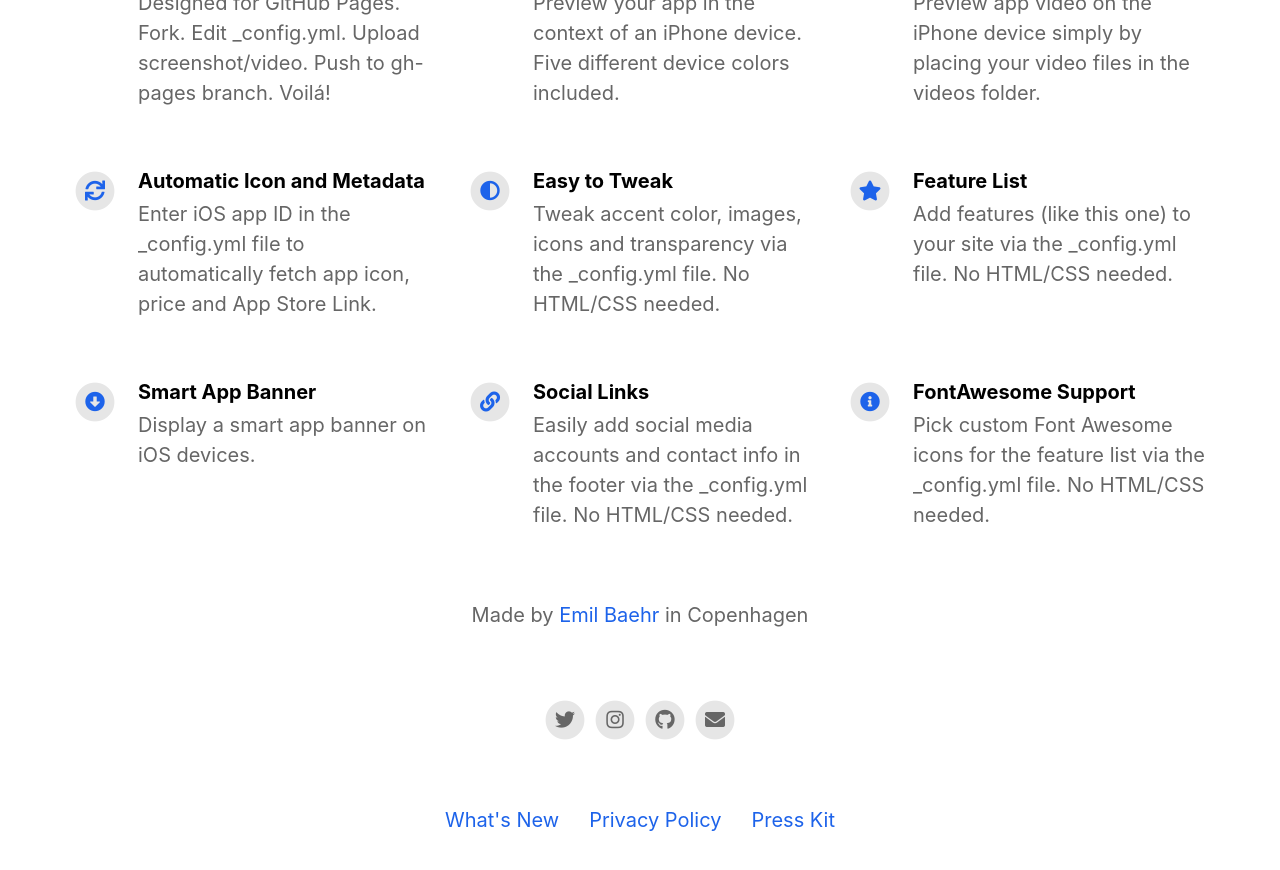
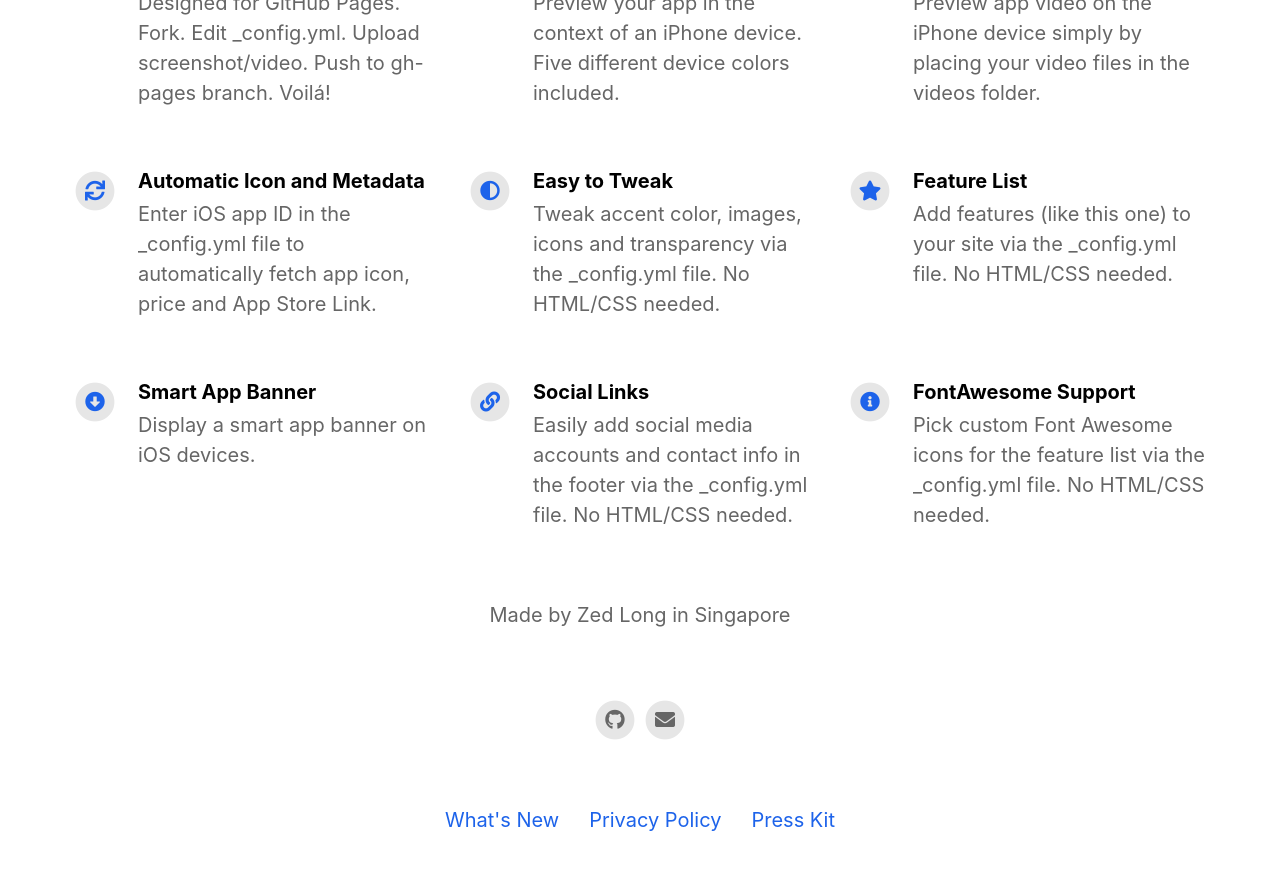
Before and after one commit to ZedLong/UX_Portfolio, a Jekyll site: the page built from index.html, in a window 1280 px wide and 900 px high, scrolled down 1124 px. Shown: the top 870 px of the window. Built offline with Jekyll 4.4.1, drawn with Linux system fonts in a browser that asks for light colours; nearby versions of some CDN libraries.

Commit message:
Update _config.yml

```diff
--- a/_config.yml
+++ b/_config.yml
@@ -20,14 +20,14 @@ enable_smart_app_banner                   : true
 
 
 # Information About Yourself
-your_name                                 : Emil Baehr
-your_link                                 : https://emilbaehr.com
-your_city                                 : Copenhagen
-email_address                             : emil.baehr@gmail.com
+your_name                                 : Zed Long
+your_link                                 :
+your_city                                 : Singapore
+email_address                             : zed.long@live.com.sg
 facebook_username                         :
-instagram_username                        : ebaehr
-twitter_username                          : ebaehr
-github_username                           : emilbaehr
+instagram_username                        :
+twitter_username                          :
+github_username                           : ZedLong
 youtube_username                          :
 
 
```
